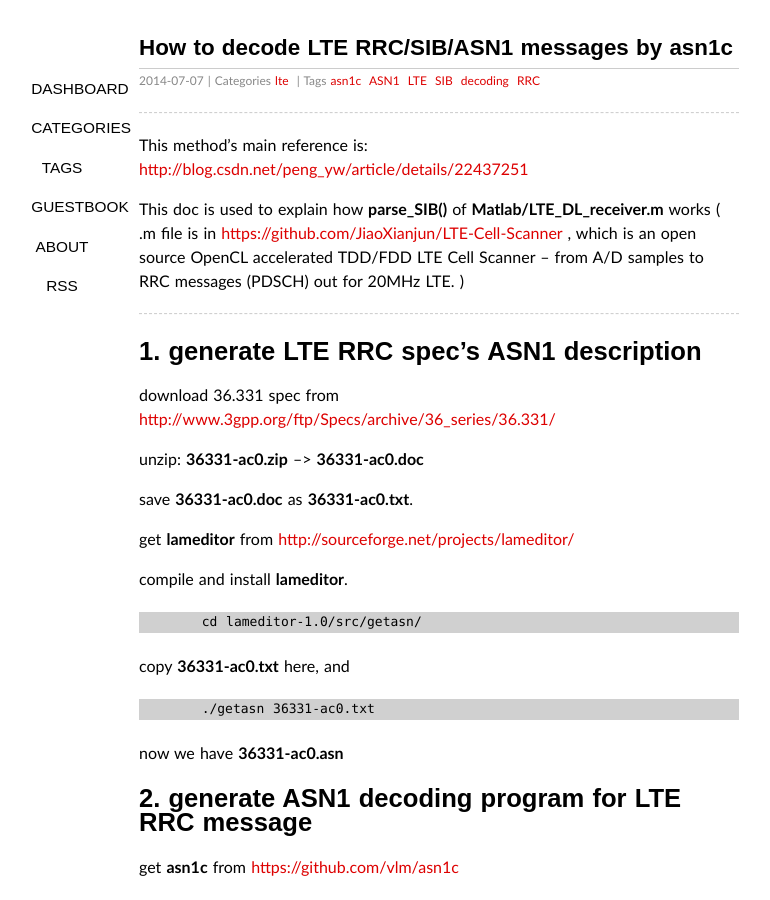
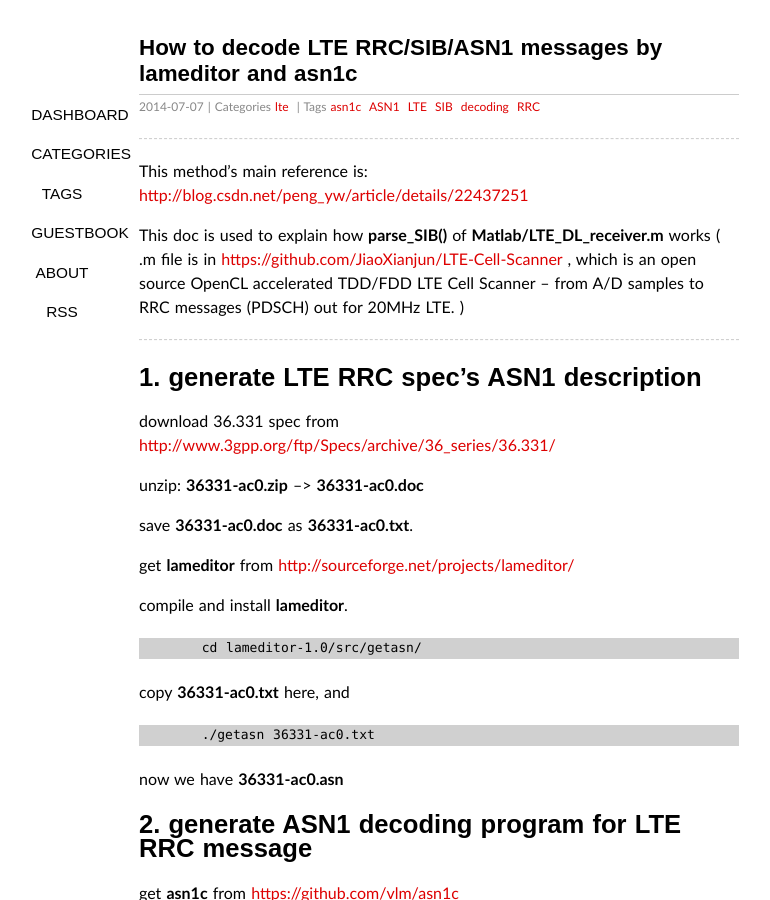
Before and after one commit to sdr-x/sdr-x.github.io, a Jekyll site: the page built from _posts/2014-07-07-LTE-SIB-decoding-by-asn1c.md, in a window 1280 px wide and 900 px high. Shown: the whole window, without its empty margins (201-971 px from the left). Built offline with Jekyll 4.4.1, drawn with Linux system fonts in a browser that asks for light colours; some web fonts are replaced; Markdown is read by kramdown in place of the engine named in the settings; comment, search, counter and statistics services are not loaded.

Commit message:
Update 2014-07-07-LTE-SIB-decoding-by-asn1c.md

```diff
--- a/_posts/2014-07-07-LTE-SIB-decoding-by-asn1c.md
+++ b/_posts/2014-07-07-LTE-SIB-decoding-by-asn1c.md
@@ -1,8 +1,8 @@
 ---
 date: 2014-07-07 17:23:00
 layout: post
-title: How to decode LTE RRC/SIB/ASN1 messages by asn1c
-thread: 166
+title: How to decode LTE RRC/SIB/ASN1 messages by lameditor and asn1c
+thread: 24
 categories: lte
 tags:  asn1c ASN1 LTE SIB decoding RRC
 ---
```
